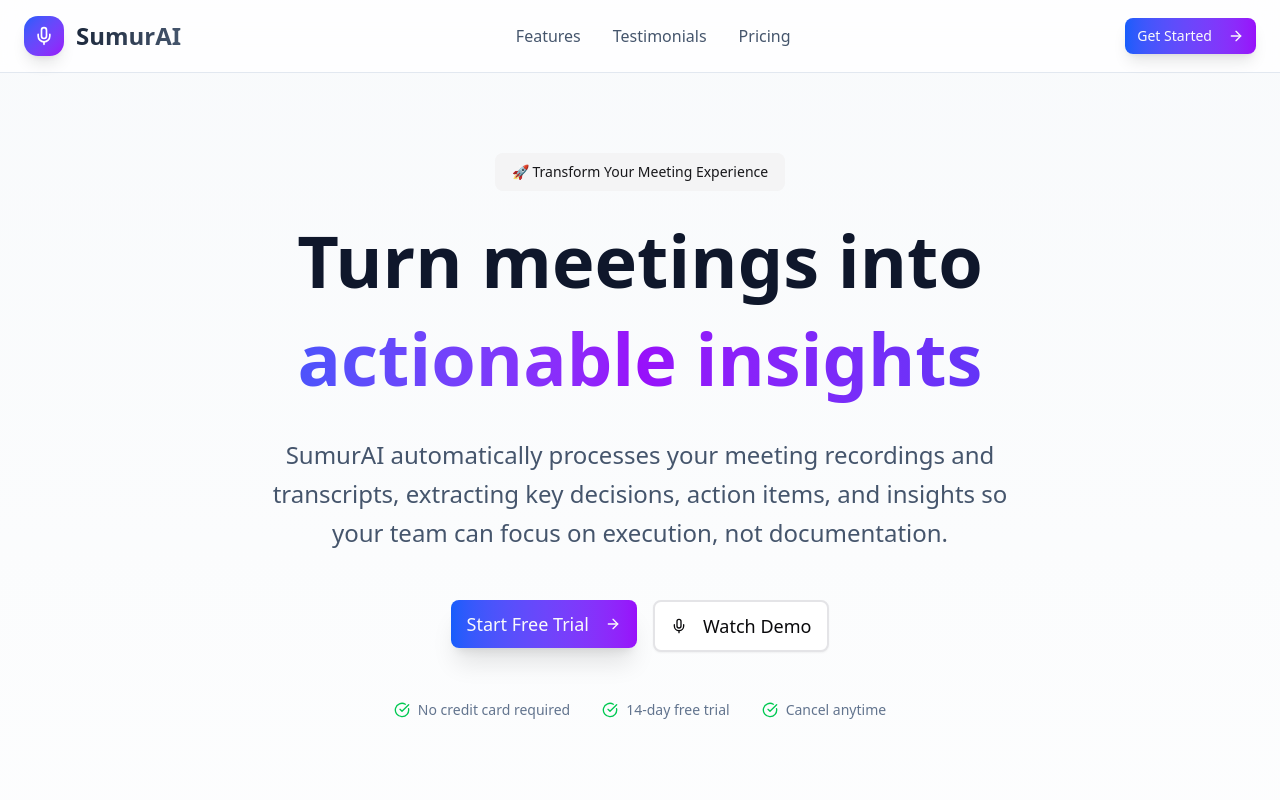
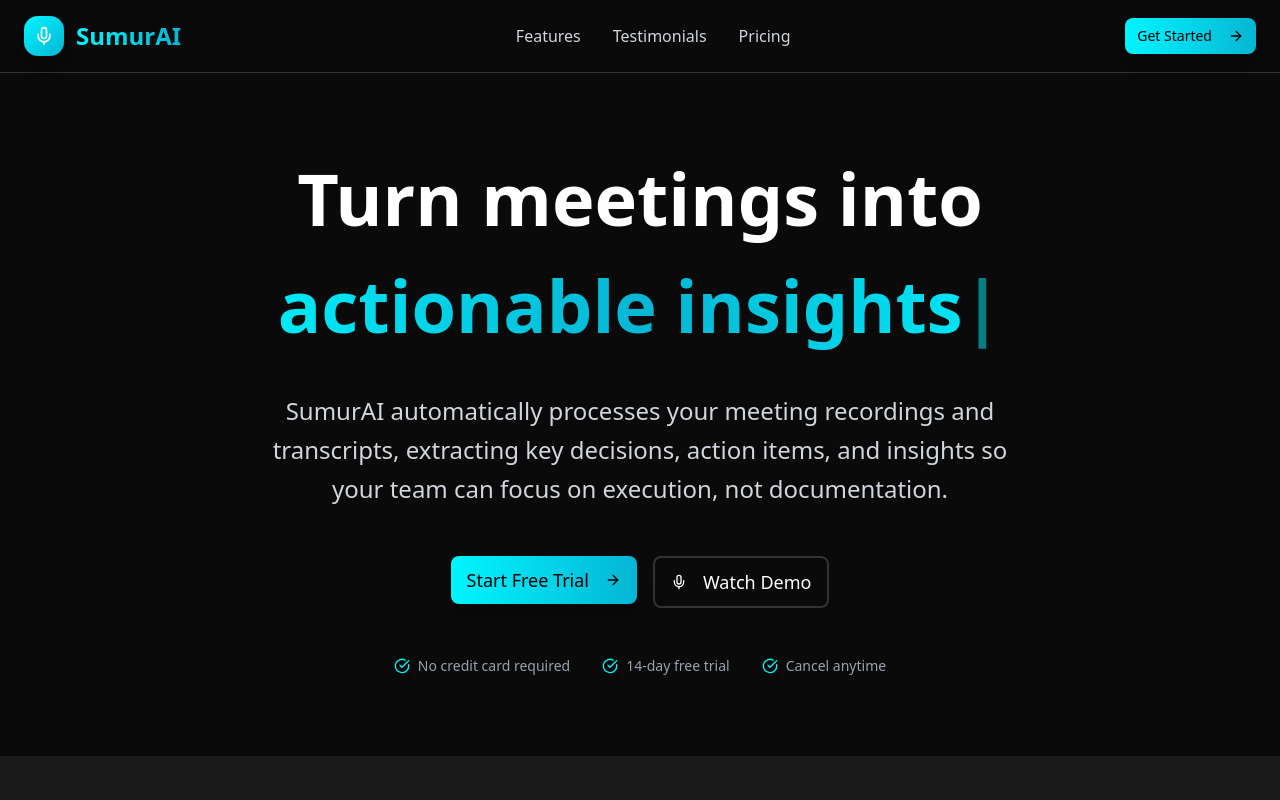
Before and after one commit to HarrisLich/CMPT475-Group2-Meeting-Summarizer, a Next.js app in the folder sumurai/: page / in a window 1280 px wide. Shown: the top 800 px of the page. Built offline with nearby package versions, Linux system fonts and the light colour scheme.

Commit message:
new effects and theme for review

```diff
--- a/sumurai/app/globals.css
+++ b/sumurai/app/globals.css
@@ -41,41 +41,47 @@
   --radius-md: calc(var(--radius) - 2px);
   --radius-lg: var(--radius);
   --radius-xl: calc(var(--radius) + 4px);
+
+  /* Custom brand colors */
+  --color-brand-primary: #00F5FF;
+  --color-brand-secondary: #06B6D4;
+  --color-brand-background: #0A0A0A;
+  --color-brand-surface: #1A1A1A;
 }
 
 :root {
   --radius: 0.625rem;
-  --background: oklch(1 0 0);
-  --foreground: oklch(0.141 0.005 285.823);
-  --card: oklch(1 0 0);
-  --card-foreground: oklch(0.141 0.005 285.823);
-  --popover: oklch(1 0 0);
-  --popover-foreground: oklch(0.141 0.005 285.823);
-  --primary: oklch(0.21 0.006 285.885);
-  --primary-foreground: oklch(0.985 0 0);
-  --secondary: oklch(0.967 0.001 286.375);
-  --secondary-foreground: oklch(0.21 0.006 285.885);
-  --muted: oklch(0.967 0.001 286.375);
-  --muted-foreground: oklch(0.552 0.016 285.938);
-  --accent: oklch(0.967 0.001 286.375);
-  --accent-foreground: oklch(0.21 0.006 285.885);
+  --background: #0A0A0A;
+  --foreground: #ffffff;
+  --card: #1A1A1A;
+  --card-foreground: #ffffff;
+  --popover: #1A1A1A;
+  --popover-foreground: #ffffff;
+  --primary: #00F5FF;
+  --primary-foreground: #000000;
+  --secondary: #06B6D4;
+  --secondary-foreground: #ffffff;
+  --muted: #1A1A1A;
+  --muted-foreground: #a1a1aa;
+  --accent: #1A1A1A;
+  --accent-foreground: #ffffff;
   --destructive: oklch(0.577 0.245 27.325);
-  --border: oklch(0.92 0.004 286.32);
-  --input: oklch(0.92 0.004 286.32);
-  --ring: oklch(0.705 0.015 286.067);
+  --border: #333333;
+  --input: #333333;
+  --ring: #00F5FF;
   --chart-1: oklch(0.646 0.222 41.116);
   --chart-2: oklch(0.6 0.118 184.704);
   --chart-3: oklch(0.398 0.07 227.392);
   --chart-4: oklch(0.828 0.189 84.429);
   --chart-5: oklch(0.769 0.188 70.08);
-  --sidebar: oklch(0.985 0 0);
-  --sidebar-foreground: oklch(0.141 0.005 285.823);
-  --sidebar-primary: oklch(0.21 0.006 285.885);
-  --sidebar-primary-foreground: oklch(0.985 0 0);
-  --sidebar-accent: oklch(0.967 0.001 286.375);
-  --sidebar-accent-foreground: oklch(0.21 0.006 285.885);
-  --sidebar-border: oklch(0.92 0.004 286.32);
-  --sidebar-ring: oklch(0.705 0.015 286.067);
+  --sidebar: #1A1A1A;
+  --sidebar-foreground: #ffffff;
+  --sidebar-primary: #00F5FF;
+  --sidebar-primary-foreground: #000000;
+  --sidebar-accent: #1A1A1A;
+  --sidebar-accent-foreground: #ffffff;
+  --sidebar-border: #333333;
+  --sidebar-ring: #00F5FF;
 }
 
 .dark {
--- a/sumurai/app/landing.tsx
+++ b/sumurai/app/landing.tsx
@@ -1,5 +1,6 @@
 'use client';
 import { useRouter } from 'next/navigation';
+import { useEffect, useState } from 'react';
 import { Button } from '@/components/ui/button';
 import { Card, CardContent } from '@/components/ui/card';
 import { Badge } from '@/components/ui/badge';
@@ -18,43 +19,63 @@ import {
 
 function Landing() {
   const router = useRouter();
+  const [isVisible, setIsVisible] = useState(false);
+  const [displayText, setDisplayText] = useState('');
+  const fullText = 'actionable insights';
+
+  useEffect(() => {
+    setIsVisible(true);
+    let i = 0;
+    const timer = setTimeout(() => {
+      const interval = setInterval(() => {
+        if (i < fullText.length) {
+          setDisplayText(fullText.slice(0, i + 1));
+          i++;
+        } else {
+          clearInterval(interval);
+        }
+      }, 100);
+    }, 1000);
+
+    return () => clearTimeout(timer);
+  }, []);
 
   const features = [
     {
       icon: <Brain className="w-6 h-6" />,
       title: "AI-Powered Summarization",
       description: "Transform lengthy meetings into concise, actionable summaries with advanced AI that captures key decisions and insights.",
-      color: "bg-blue-500"
+      color: "bg-gradient-to-br from-[#00F5FF] to-[#06B6D4]"
     },
     {
       icon: <CheckCircle className="w-6 h-6" />,
       title: "Action Item Extraction",
       description: "Automatically identify tasks, deadlines, and responsibilities from your meetings with 90% accuracy.",
-      color: "bg-green-500"
+      color: "bg-gradient-to-br from-[#00F5FF] to-[#06B6D4]"
     },
     {
       icon: <Users className="w-6 h-6" />,
       title: "Speaker Identification",
       description: "Track who said what with intelligent speaker tagging that supports up to 15 participants per meeting.",
-      color: "bg-purple-500"
+      color: "bg-gradient-to-br from-[#00F5FF] to-[#06B6D4]"
     },
     {
       icon: <Calendar className="w-6 h-6" />,
       title: "Calendar Integration",
       description: "Seamlessly sync action items and deadlines directly to Google Calendar and Outlook with one click.",
-      color: "bg-orange-500"
+      color: "bg-gradient-to-br from-[#00F5FF] to-[#06B6D4]"
     },
     {
       icon: <Shield className="w-6 h-6" />,
       title: "Enterprise Security",
       description: "Your data stays secure with end-to-end encryption and compliance with FERPA and HIPAA standards.",
-      color: "bg-red-500"
+      color: "bg-gradient-to-br from-[#00F5FF] to-[#06B6D4]"
     },
     {
       icon: <Zap className="w-6 h-6" />,
       title: "Lightning Fast",
       description: "Get comprehensive summaries in under 2 minutes for 60-minute meetings. Process up to 5 meetings simultaneously.",
-      color: "bg-yellow-500"
+      color: "bg-gradient-to-br from-[#00F5FF] to-[#06B6D4]"
     }
   ];
 
@@ -83,32 +104,32 @@ function Landing() {
   ];
 
   return (
-    <div className="min-h-screen bg-gradient-to-b from-slate-50 via-white to-slate-50">
+    <div className="min-h-screen bg-gradient-to-b from-[#0A0A0A] via-[#0A0A0A] to-[#1A1A1A]">
       {/* Header */}
-      <header className="sticky top-0 z-50 bg-white/80 backdrop-blur-lg border-b border-slate-200">
+      <header className="sticky top-0 z-50 bg-[#0A0A0A]/80 backdrop-blur-lg border-b border-[#333333]">
         <div className="container mx-auto px-6 py-4 flex justify-between items-center">
           <div className="flex items-center space-x-3">
-            <div className="w-10 h-10 bg-gradient-to-br from-blue-600 to-purple-600 rounded-xl flex items-center justify-center shadow-lg">
+            <div className="w-10 h-10 bg-gradient-to-br from-[#00F5FF] to-[#06B6D4] rounded-xl flex items-center justify-center shadow-lg">
               <Mic className="w-5 h-5 text-white" />
             </div>
-            <span className="text-2xl font-bold bg-gradient-to-r from-slate-800 to-slate-600 bg-clip-text text-transparent">
+            <span className="text-2xl font-bold bg-gradient-to-r from-[#00F5FF] to-[#06B6D4] bg-clip-text text-transparent">
               SumurAI
             </span>
           </div>
 
           <nav className="hidden md:flex items-center space-x-8">
-            <a href="#features" className="text-slate-600 hover:text-slate-900 transition-colors font-medium">
+            <a href="#features" className="text-gray-300 hover:text-white transition-colors font-medium">
               Features
             </a>
-            <a href="#testimonials" className="text-slate-600 hover:text-slate-900 transition-colors font-medium">
+            <a href="#testimonials" className="text-gray-300 hover:text-white transition-colors font-medium">
               Testimonials
             </a>
-            <a href="#pricing" className="text-slate-600 hover:text-slate-900 transition-colors font-medium">
+            <a href="#pricing" className="text-gray-300 hover:text-white transition-colors font-medium">
               Pricing
             </a>
           </nav>
 
-          <Button onClick={() => router.push('/login')} className="bg-gradient-to-r from-blue-600 to-purple-600 hover:from-blue-700 hover:to-purple-700 shadow-lg">
+          <Button onClick={() => router.push('/login')} className="bg-gradient-to-r from-[#00F5FF] to-[#06B6D4] hover:from-[#00D4E6] hover:to-[#0891B2] text-black shadow-lg">
             Get Started
             <ArrowRight className="w-4 h-4 ml-2" />
           </Button>
@@ -118,26 +139,23 @@ function Landing() {
       {/* Hero Section */}
       <section className="container mx-auto px-6 py-20 text-center">
         <div className="max-w-4xl mx-auto">
-          <Badge variant="secondary" className="mb-6 px-4 py-2 text-sm font-medium">
-            🚀 Transform Your Meeting Experience
-          </Badge>
-
-          <h1 className="text-5xl md:text-7xl font-bold text-slate-900 mb-8 leading-tight">
+          <h1 className={`text-5xl md:text-7xl font-bold text-white mb-8 leading-tight transition-all duration-1000 ${isVisible ? 'opacity-100 translate-y-0' : 'opacity-0 translate-y-10'}`}>
             Turn meetings into
-            <span className="bg-gradient-to-r from-blue-600 via-purple-600 to-indigo-600 bg-clip-text text-transparent block mt-2">
-              actionable insights
+            <span className="bg-gradient-to-r from-[#00F5FF] via-[#06B6D4] to-[#00F5FF] bg-clip-text text-transparent block mt-2 leading-normal text-center">
+              {displayText}
+              {displayText && <span className="animate-pulse text-[#00F5FF]">|</span>}
             </span>
           </h1>
 
-          <p className="text-xl md:text-2xl text-slate-600 mb-12 leading-relaxed max-w-3xl mx-auto">
+          <p className={`text-xl md:text-2xl text-gray-300 mb-12 leading-relaxed max-w-3xl mx-auto transition-all duration-1000 delay-500 ${isVisible ? 'opacity-100 translate-y-0' : 'opacity-0 translate-y-10'}`}>
             SumurAI automatically processes your meeting recordings and transcripts, extracting key decisions, action items, and insights so your team can focus on execution, not documentation.
           </p>
 
-          <div className="flex flex-col sm:flex-row gap-4 justify-center mb-12">
+          <div className={`flex flex-col sm:flex-row gap-4 justify-center mb-12 transition-all duration-1000 delay-700 ${isVisible ? 'opacity-100 translate-y-0' : 'opacity-0 translate-y-10'}`}>
             <Button
               size="lg"
               onClick={() => router.push('/login')}
-              className="bg-gradient-to-r from-blue-600 to-purple-600 hover:from-blue-700 hover:to-purple-700 text-lg px-8 py-6 shadow-xl hover:shadow-2xl transition-all duration-300"
+              className="bg-gradient-to-r from-[#00F5FF] to-[#06B6D4] hover:from-[#00D4E6] hover:to-[#0891B2] text-black text-lg px-8 py-6 shadow-xl hover:shadow-2xl transition-all duration-300"
             >
               Start Free Trial
               <ArrowRight className="w-5 h-5 ml-2" />
@@ -146,24 +164,24 @@ function Landing() {
               size="lg"
               variant="outline"
               onClick={() => router.push('/demo')}
-              className="text-lg px-8 py-6 border-2 hover:bg-slate-50"
+              className="text-lg px-8 py-6 border-2 border-[#333333] text-white hover:bg-[#1A1A1A]"
             >
               <Mic className="w-5 h-5 mr-2" />
               Watch Demo
             </Button>
           </div>
 
-          <div className="flex items-center justify-center space-x-8 text-slate-500 text-sm">
+          <div className={`flex items-center justify-center space-x-8 text-gray-400 text-sm transition-all duration-1000 delay-1000 ${isVisible ? 'opacity-100 translate-y-0' : 'opacity-0 translate-y-5'}`}>
             <div className="flex items-center space-x-2">
-              <CheckCircle className="w-4 h-4 text-green-500" />
+              <CheckCircle className="w-4 h-4 text-[#00F5FF]" />
               <span>No credit card required</span>
             </div>
             <div className="flex items-center space-x-2">
-              <CheckCircle className="w-4 h-4 text-green-500" />
+              <CheckCircle className="w-4 h-4 text-[#00F5FF]" />
               <span>14-day free trial</span>
             </div>
             <div className="flex items-center space-x-2">
-              <CheckCircle className="w-4 h-4 text-green-500" />
+              <CheckCircle className="w-4 h-4 text-[#00F5FF]" />
               <span>Cancel anytime</span>
             </div>
           </div>
@@ -171,28 +189,32 @@ function Landing() {
       </section>
 
       {/* Features Section */}
-      <section id="features" className="py-20 bg-slate-50">
+      <section id="features" className="py-20 bg-[#1A1A1A]">
         <div className="container mx-auto px-6">
           <div className="text-center mb-16">
-            <h2 className="text-4xl md:text-5xl font-bold text-slate-900 mb-6">
+            <h2 className="text-4xl md:text-5xl font-bold text-white mb-6">
               Powerful features for modern teams
             </h2>
-            <p className="text-xl text-slate-600 max-w-3xl mx-auto">
+            <p className="text-xl text-gray-300 max-w-3xl mx-auto">
               Everything you need to transform chaotic meetings into structured, actionable outcomes that drive results.
             </p>
           </div>
 
           <div className="grid md:grid-cols-2 lg:grid-cols-3 gap-8">
             {features.map((feature, index) => (
-              <Card key={index} className="border-0 shadow-lg hover:shadow-xl transition-all duration-300 group cursor-pointer">
+              <Card
+                key={index}
+                className={`border-0 shadow-lg hover:shadow-xl transition-all duration-500 group cursor-pointer bg-[#0A0A0A] border border-[#333333] animate-in fade-in slide-in-from-bottom-4`}
+                style={{ animationDelay: `${index * 150}ms` }}
+              >
                 <CardContent className="p-8">
-                  <div className={`w-14 h-14 ${feature.color} rounded-2xl flex items-center justify-center mb-6 text-white group-hover:scale-110 transition-transform duration-300`}>
+                  <div className={`w-14 h-14 ${feature.color} rounded-2xl flex items-center justify-center mb-6 text-black group-hover:scale-110 transition-transform duration-300`}>
                     {feature.icon}
                   </div>
-                  <h3 className="text-xl font-semibold text-slate-900 mb-4">
+                  <h3 className="text-xl font-semibold text-white mb-4">
                     {feature.title}
                   </h3>
-                  <p className="text-slate-600 leading-relaxed">
+                  <p className="text-gray-300 leading-relaxed">
                     {feature.description}
                   </p>
                 </CardContent>
@@ -203,24 +225,24 @@ function Landing() {
       </section>
 
       {/* Stats Section */}
-      <section className="py-20 bg-gradient-to-r from-blue-600 to-purple-600 text-white">
+      <section className="py-20 bg-gradient-to-r from-[#00F5FF] to-[#06B6D4] text-black">
         <div className="container mx-auto px-6">
           <div className="grid md:grid-cols-4 gap-8 text-center">
-            <div>
-              <div className="text-4xl md:text-5xl font-bold mb-2">90%</div>
-              <div className="text-blue-100">Action Item Accuracy</div>
+            <div className="hover:scale-105 transition-transform duration-300 cursor-pointer">
+              <div className="text-4xl md:text-5xl font-bold mb-2 animate-in fade-in slide-in-from-bottom-4" style={{animationDelay: '200ms'}}>90%</div>
+              <div className="text-black/70">Action Item Accuracy</div>
             </div>
-            <div>
-              <div className="text-4xl md:text-5xl font-bold mb-2">&lt;2min</div>
-              <div className="text-blue-100">Processing Time</div>
+            <div className="hover:scale-105 transition-transform duration-300 cursor-pointer">
+              <div className="text-4xl md:text-5xl font-bold mb-2 animate-in fade-in slide-in-from-bottom-4" style={{animationDelay: '400ms'}}>&lt;2min</div>
+              <div className="text-black/70">Processing Time</div>
             </div>
-            <div>
-              <div className="text-4xl md:text-5xl font-bold mb-2">15</div>
-              <div className="text-blue-100">Speakers Supported</div>
+            <div className="hover:scale-105 transition-transform duration-300 cursor-pointer">
+              <div className="text-4xl md:text-5xl font-bold mb-2 animate-in fade-in slide-in-from-bottom-4" style={{animationDelay: '600ms'}}>15</div>
+              <div className="text-black/70">Speakers Supported</div>
             </div>
-            <div>
-              <div className="text-4xl md:text-5xl font-bold mb-2">5+</div>
-              <div className="text-blue-100">Concurrent Meetings</div>
+            <div className="hover:scale-105 transition-transform duration-300 cursor-pointer">
+              <div className="text-4xl md:text-5xl font-bold mb-2 animate-in fade-in slide-in-from-bottom-4" style={{animationDelay: '800ms'}}>5+</div>
+              <div className="text-black/70">Concurrent Meetings</div>
             </div>
           </div>
         </div>
@@ -230,7 +252,7 @@ function Landing() {
       <section id="testimonials" className="py-20">
         <div className="container mx-auto px-6">
           <div className="text-center mb-16">
-            <h2 className="text-4xl md:text-5xl font-bold text-slate-900 mb-6">
+            <h2 className="text-4xl md:text-5xl font-bold text-white mb-6">
               Loved by teams worldwide
             </h2>
             <p className="text-xl text-slate-600">
@@ -263,19 +285,19 @@ function Landing() {
       */}
 
       {/* CTA Section */}
-      <section className="py-20 bg-slate-900">
+      <section className="py-20 bg-[#0A0A0A]">
         <div className="container mx-auto px-6 text-center">
           <div className="max-w-3xl mx-auto">
             <h2 className="text-4xl md:text-5xl font-bold text-white mb-6">
               Ready to transform your meetings?
             </h2>
-            <p className="text-xl text-slate-300 mb-12">
+            <p className="text-xl text-gray-300 mb-12">
               Start your free trial today and experience the power of AI-driven meeting intelligence.
             </p>
             <Button
               size="lg"
               onClick={() => router.push('/login')}
-              className="bg-gradient-to-r from-blue-600 to-purple-600 hover:from-blue-700 hover:to-purple-700 text-lg px-8 py-6 shadow-xl"
+              className="bg-gradient-to-r from-[#00F5FF] to-[#06B6D4] hover:from-[#00D4E6] hover:to-[#0891B2] text-black text-lg px-8 py-6 shadow-xl"
             >
               Start Your Free Trial
               <ArrowRight className="w-5 h-5 ml-2" />
@@ -285,21 +307,21 @@ function Landing() {
       </section>
 
       {/* Footer */}
-      <footer className="bg-white border-t border-slate-200 py-12">
+      <footer className="bg-[#1A1A1A] border-t border-[#333333] py-12">
         <div className="container mx-auto px-6">
           <div className="flex flex-col md:flex-row justify-between items-center">
             <div className="flex items-center space-x-3 mb-4 md:mb-0">
-              <div className="w-8 h-8 bg-gradient-to-br from-blue-600 to-purple-600 rounded-lg flex items-center justify-center">
+              <div className="w-8 h-8 bg-gradient-to-br from-[#00F5FF] to-[#06B6D4] rounded-lg flex items-center justify-center">
                 <Mic className="w-4 h-4 text-white" />
               </div>
-              <span className="text-xl font-bold text-slate-800">SumurAI</span>
+              <span className="text-xl font-bold text-white">SumurAI</span>
             </div>
-            <div className="text-slate-600 text-center md:text-right">
+            <div className="text-gray-300 text-center md:text-right">
               <p>&copy; 2024 SumurAI. All rights reserved.</p>
               <div className="flex space-x-6 mt-2 justify-center md:justify-end">
-                <a href="#privacy" className="hover:text-slate-900 transition-colors">Privacy</a>
-                <a href="#terms" className="hover:text-slate-900 transition-colors">Terms</a>
-                <a href="#support" className="hover:text-slate-900 transition-colors">Support</a>
+                <a href="#privacy" className="hover:text-white transition-colors">Privacy</a>
+                <a href="#terms" className="hover:text-white transition-colors">Terms</a>
+                <a href="#support" className="hover:text-white transition-colors">Support</a>
               </div>
             </div>
           </div>
```
